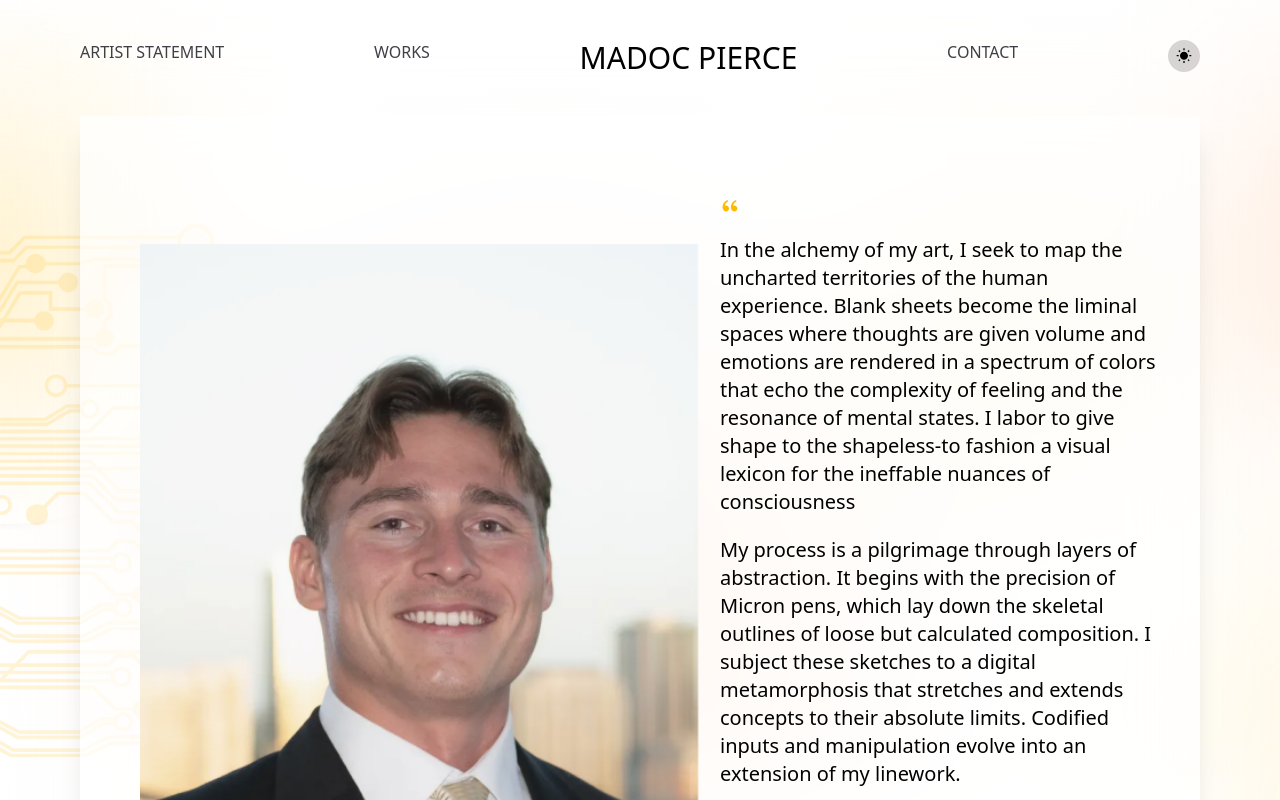
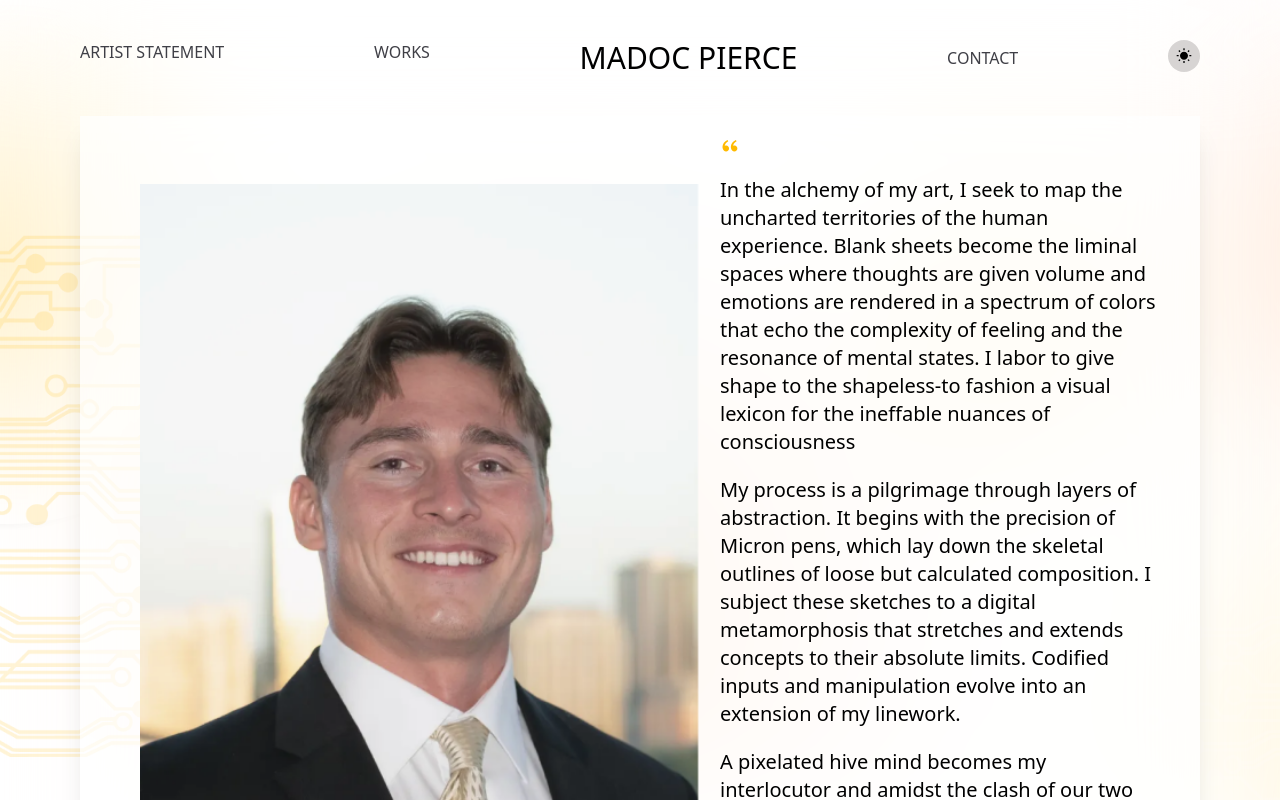
Before and after one commit to FADHILI-Josue/artist_portfolio, a React (Vite) app: page /about in a window 1280 px wide. Shown: the top 800 px of the page. Built offline with nearby package versions, Linux system fonts and the light colour scheme.

Commit message:
updates and fixes

```diff
--- a/src/components/Footer.tsx
+++ b/src/components/Footer.tsx
@@ -9,7 +9,7 @@ const Footer: FC = () => {
       <div className="shrink-0 w-[30rem] ml-[15%] translate-y-20 bg-light-gold h-[30rem] opacity-60 blur-3xl rounded-full"></div>
       <div className="shrink-0 w-96 mr-[10%] bg-light-gold h-96 rounded-full opacity-50 blur-3xl"></div>
     </div>
-    <div className="relative backdrop-blur-3xl flex flex-col h-full">
+    <div className="relative backdrop-blur-3xl pt-10 flex flex-col h-full">
       <MaxWidthWrapper className='flex flex-col items-center text-center h-full'>
         <h1 className='text-xl my-10 sm:text-3xl [text-shadow:var(--tw-shadow-color)_1px_1px_30px] shadow-white/80 font-[nanum,sans-serif]'>CONTACT <span className='[text-shadow:1px_1px_30px_var(--tw-shadow-color)] text-light-gold shadow-light-gold/80'>ME</span></h1>
         <p className='text-sm sm:text-lg font-light dark:dark:text-slate-100'>My art is an invitation to viewers: to delve into the visual manifestations of mindscapes, to grapple with the
--- a/src/components/Navbar.tsx
+++ b/src/components/Navbar.tsx
@@ -2,6 +2,7 @@ import { FC, useEffect, useState } from 'react'
 import { MdWbSunny } from 'react-icons/md'
 import { useData } from '../providers/Providers'
 import { IoMenu } from "react-icons/io5";
+import { useNavigate } from "react-router-dom";
 
 import {
   Sheet,
@@ -16,6 +17,7 @@ import { Link, useLocation } from 'react-router-dom';
 import { cn } from '../lib/utils';
 
 const Navbar: FC = () => {
+  const navigate = useNavigate();
   const { toggleMode } = useData()
   const router = useLocation()
   const [active, setActive] = useState<string>('');
@@ -29,7 +31,18 @@ const Navbar: FC = () => {
   const smoothScroll = (targetId: string) => {
     const targetElement = document.getElementById(targetId);
     if (targetElement) {
-      targetElement.scrollIntoView({ behavior: 'smooth' });
+      // Check if current location is already the homepage
+      if (window.location.pathname !== '/') {
+        // If not, navigate to the homepage
+        navigate('/')
+        // Scroll after navigating to the homepage
+        setTimeout(() => {
+          smoothScroll(targetId);
+        }, 500); // Adjust the delay as needed to ensure the homepage is fully loaded
+      } else {
+        // If already on the homepage, scroll to the target element
+        targetElement.scrollIntoView({ behavior: 'smooth' });
+      }
     }
   };
 
@@ -37,7 +50,7 @@ const Navbar: FC = () => {
     <Link to={'/about'} className={cn('hidden md:inline-block', { 'bg-gradient-to-r p-0 from-dark-gold via-light-gold to-black/30 bg-[length:100%_2px] bg-no-repeat bg-bottom': active === "/about" })}>ARTIST STATEMENT</Link>
     <Link to={'/'} className='hidden md:inline-block'>WORKS</Link>
     <Link to={'/'} className='hidden md:inline-block dark:text-white text-black text-3xl uppercase'>Madoc Pierce</Link>
-    <Link to={'#contact'} onClick={()=>smoothScroll('contact')} className='hidden md:inline-block'>CONTACT</Link>
+    <button onClick={()=>smoothScroll('contact')} className='hidden md:inline-block'>CONTACT</button>
     <button className='hidden md:flex bg-stone-300/40 h-8 w-8 items-center justify-center rounded-full' onClick={() => toggleMode()}><MdWbSunny size={20} className='text-black dark:text-white dark:bg-black/60 bg-black/10 rounded-full w-full h-full p-2 hover:scale-110 transition-all duration-200' /></button>
     <Sheet>
       <SheetTrigger className='inline-block dark:bg-black/30 z-50 md:hidden'><IoMenu className='h-7 w-7' /></SheetTrigger>
--- a/src/components/SlickCarousel.tsx
+++ b/src/components/SlickCarousel.tsx
@@ -22,7 +22,7 @@ const settings = {
     arrows: false,
     responsive: [
         {
-            breakpoint: 640,
+            breakpoint: 768,
             settings: {
                 slidesToShow: 1,
                 slidesToScroll: 1
@@ -50,8 +50,8 @@ const SlickCarousel: FC<SlickCarouselProps> = () => {
                 {
                     images?.map((_, i) =>
                     <div key={i} className="w-full px-1">
-                        <div className={cn('hover border bg-white rounded-md h-full')}>
-                            <div className="h-[50vw] lg:h-[25rem] w-full overflow-hidden"><img draggable="false" key={i} src={images[i].image} alt="arts" className='w-full h-full object-contain' /></div>
+                        <div className={cn('hover border pt-10 bg-white rounded-md h-full')}>
+                            <div className="h-[50vw] ms:h-[25rem] w-full overflow-hidden"><img draggable="false" key={i} src={images[i].image} alt="arts" className='w-full h-full object-contain' /></div>
                             <p className="h-full font-thin text-center text-xs w-full sm:text-sm md:text-base text-black hover:underline my-4 sm:font-medium md:font-semibold">
                             <Link to={`/art/${arts.findIndex((e)=>e.title == images[i].title)}`}>
                                 {images[i].title ?? "image title"}
@@ -62,8 +62,8 @@ const SlickCarousel: FC<SlickCarouselProps> = () => {
                     )
                 }
             </Slider>
-            <button className='absolute z-30 transition-all text-light-gold bg-black/70 hover:bg-black/80 duration-300 top-1/2 rounded-l-sm -translate-y-1/2 right-0 text-xs sm:text-sm p-3' onClick={() => next()}><FaArrowRight /></button>
-            <button className='absolute z-30 transition-all text-light-gold bg-black/70 hover:bg-black/80 duration-300 top-1/2 rounded-r-sm -translate-y-1/2 h-fit left-0 text-xs sm:text-sm p-3' onClick={() => prev()}><FaArrowLeft /></button>
+            <button className='absolute z-30 transition-all text-light-gold bg-black/70 hover:bg-black/80 duration-300 top-1/2 rounded-l-sm -translate-y-1/2 right-0 text-xs sm:text-sm py-6 px-3' onClick={() => next()}><FaArrowRight /></button>
+            <button className='absolute z-30 transition-all text-light-gold bg-black/70 hover:bg-black/80 duration-300 top-1/2 rounded-r-sm -translate-y-1/2 h-fit left-0 text-xs sm:text-sm py-6 px-3' onClick={() => prev()}><FaArrowLeft /></button>
         </div>
         <div className='[&>*]:bg-black dark:[&>*]:bg-light-gold [&>*]:rounded-md p-10 flex justify-center gap-2 items-center'>
             <div className="h-[0.10rem] w-3" />
--- a/src/pages/AboutPage.tsx
+++ b/src/pages/AboutPage.tsx
@@ -39,11 +39,11 @@ const AboutPage = () => {
                         <button className='text-light-gold hover:scale-110 transition-all duration-300' onClick={() => navigate(-1)}>&larr; Back</button>
                         <button className='flex bg-stone-300/40 h-8 w-8 items-center justify-center rounded-full' onClick={() => toggleMode()}><MdWbSunny size={20} className='text-black dark:text-white hover:scale-110 transition-all duration-200' /></button>
                     </div>
-                    <div className="w-full font-light sm:font-normal text-center sm:text-left px-2 text-sm sm:text-xl backdrop-blur-3xl sm:px-10 py-20 sm:bg-white/70 shadow-xl sm:dark:bg-[#281c0c]">
+                    <div className="w-full font-light sm:font-normal text-center sm:text-left px-2 text-sm sm:text-xl backdrop-blur-3xl sm:px-10 py-5 sm:bg-white/70 shadow-xl sm:dark:bg-[#281c0c]">
                         <div className="sm:float-left sm:mx-5 sm:pt-12">
                             <img src={prof_pic} alt="profile" className='w-72 mx-auto sm:mx-0 md:w-80 lg:w-[35rem] object-contain' />
                         </div>
-                        <div className="bg-white dark:bg-transparent [&>p]:my-5 sm:bg-transparent">
+                        <div className=" [&>p]:my-5">
                             <RiDoubleQuotesL className='text-light-gold' />
                             <p>In the alchemy of my art, I seek to	map the uncharted territories of the human experience. Blank sheets	become the liminal spaces where thoughts are given volume and emotions are rendered in a spectrum of colors that echo the complexity of	feeling and the resonance of mental states. I labor to give shape to the	shapeless-to fashion a visual lexicon for the ineffable nuances of consciousness</p>
                             <p>My process is a pilgrimage through layers of abstraction. It begins with the 		precision of Micron pens, which lay down the skeletal outlines of loose but 		calculated composition. I subject these sketches to a digital metamorphosis that 	stretches and extends concepts to their absolute limits. Codified inputs and manipulation evolve into an extension of my linework. </p>
--- a/src/pages/HomePage.tsx
+++ b/src/pages/HomePage.tsx
@@ -70,7 +70,7 @@ const HomePage: FC = () => {
             {/* <Carousel /> */}
             {/* add slick carousel */}
             <SlickCarousel />
-            <div className="flex flex-col gap-2 sm:gap-5">
+            <div className="flex mt-10 flex-col gap-2 sm:gap-5">
                 <MaxWidthWrapper className='flex flex-col text-center w-full gap-10'>
                     <h1 className='text-2xl justify-self-center mx-auto sm:text-3xl [text-shadow:1px_1px_50px_var(--tw-shadow-color)] text-light-gold shadow-light-gold font-[nanum,sans-serif]'>GALLERY</h1>
                     <p className='mb-10 dark:text-slate-300 sm:mb-20 justify-self-center mx-auto'>These works, like echoes in a void, attempt to visualize the vibrations of thought and the frequency of feeling. They are both the echo and the source, the question and the answer.</p>
```
